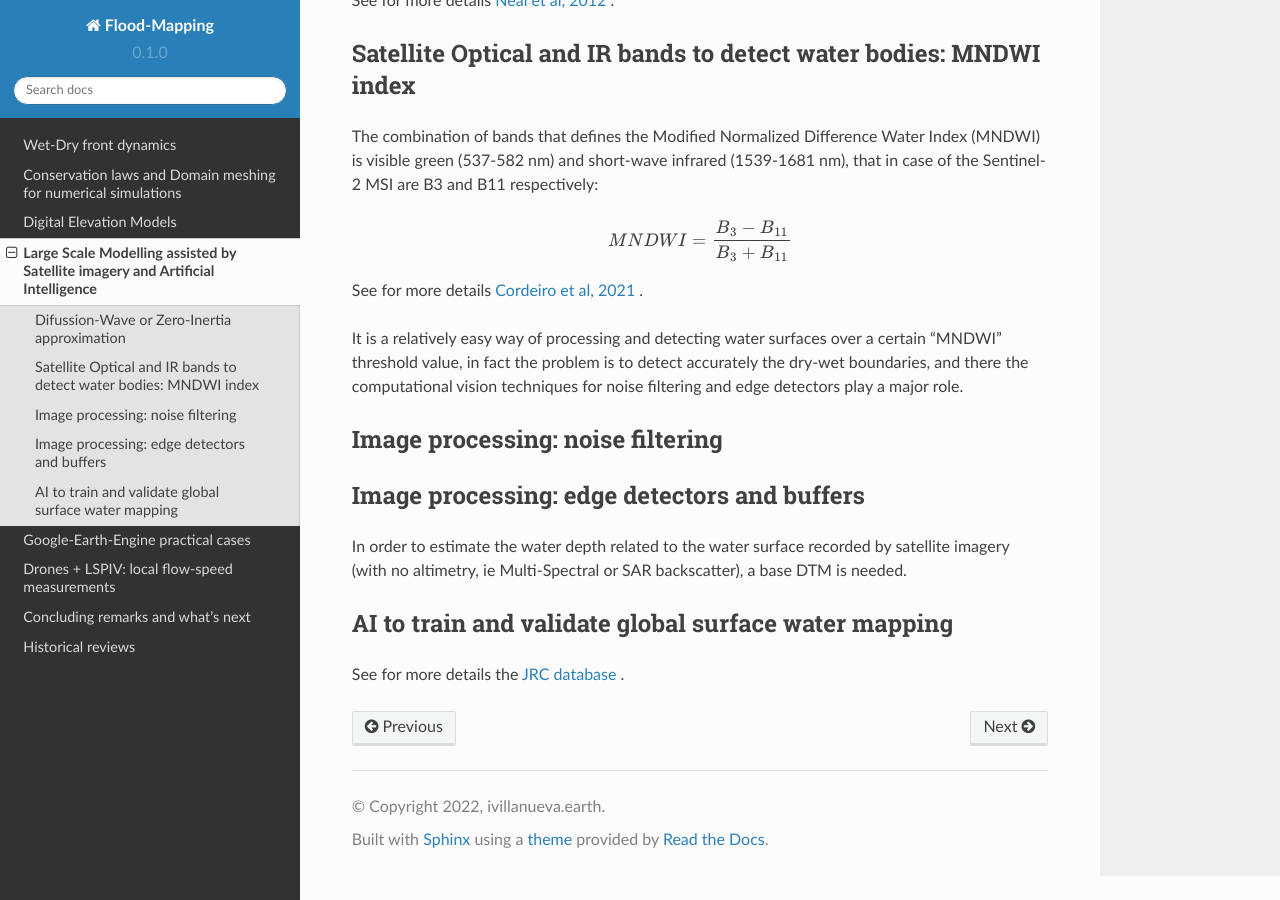
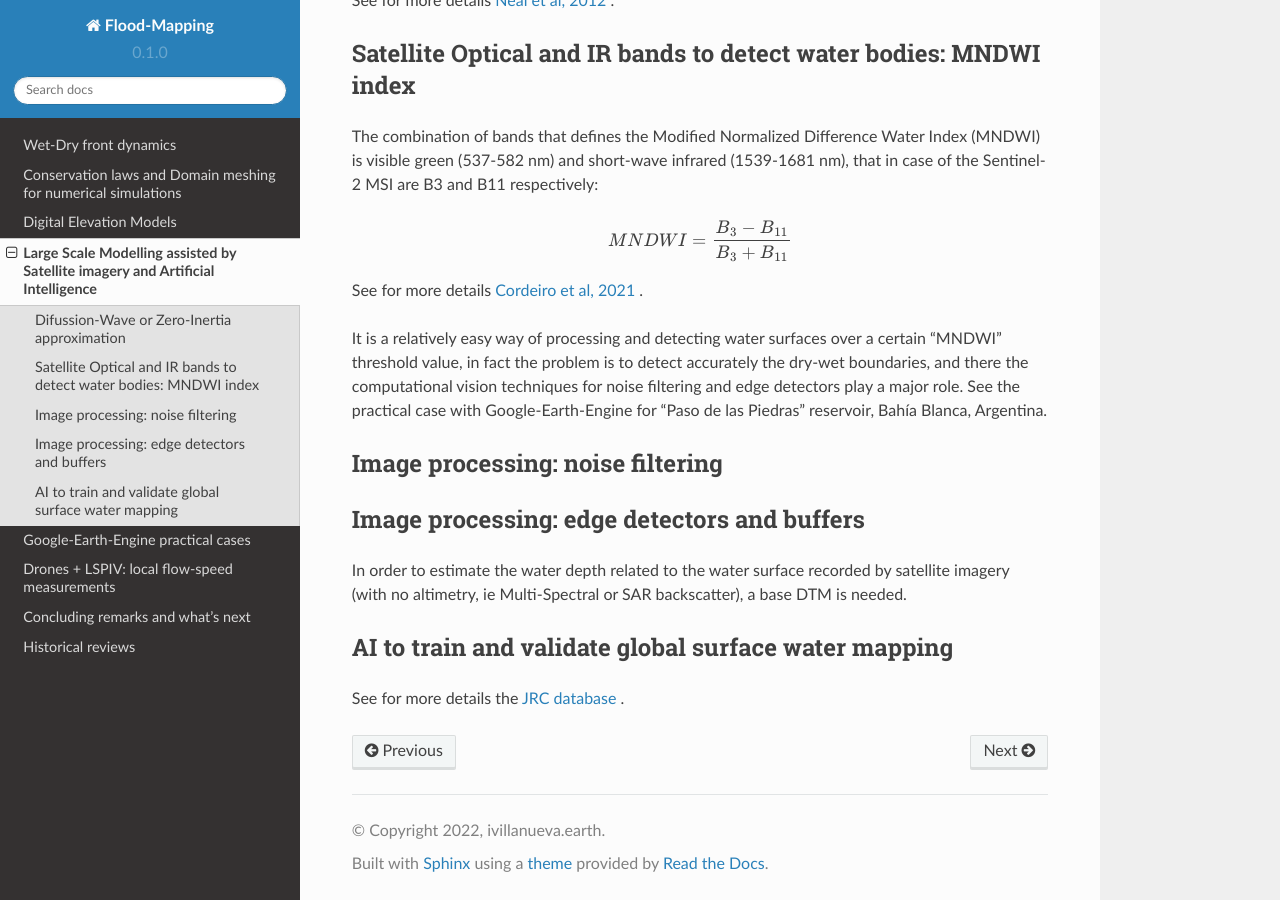
Before and after one commit to ivillamadrid/FloodMapping, a Sphinx documentation site: the page built from docs/source/lsm.rst, in a window 1280 px wide and 900 px high, scrolled down 1491 px. Built offline with Sphinx 7.4.7 and the Read the Docs theme 2.0.0, drawn with Linux system fonts in a browser that asks for light colours.

Commit message:
Update lsm.rst

```diff
--- a/docs/source/lsm.rst
+++ b/docs/source/lsm.rst
@@ -98,7 +98,7 @@
 
 .. _Cordeiro et al, 2021: https://doi.org/10.1016/j.rse.2020.112209
 
-It is a relatively easy way of processing and detecting water surfaces over a certain "MNDWI" threshold value, in fact the problem is to detect accurately the dry-wet boundaries, and there the computational vision techniques for noise filtering and edge detectors play a major role.
+It is a relatively easy way of processing and detecting water surfaces over a certain "MNDWI" threshold value, in fact the problem is to detect accurately the dry-wet boundaries, and there the computational vision techniques for noise filtering and edge detectors play a major role. See the practical case with Google-Earth-Engine for "Paso de las Piedras" reservoir, Bahía Blanca, Argentina.
 
 Image processing: noise filtering
 ---------------------------------
```
